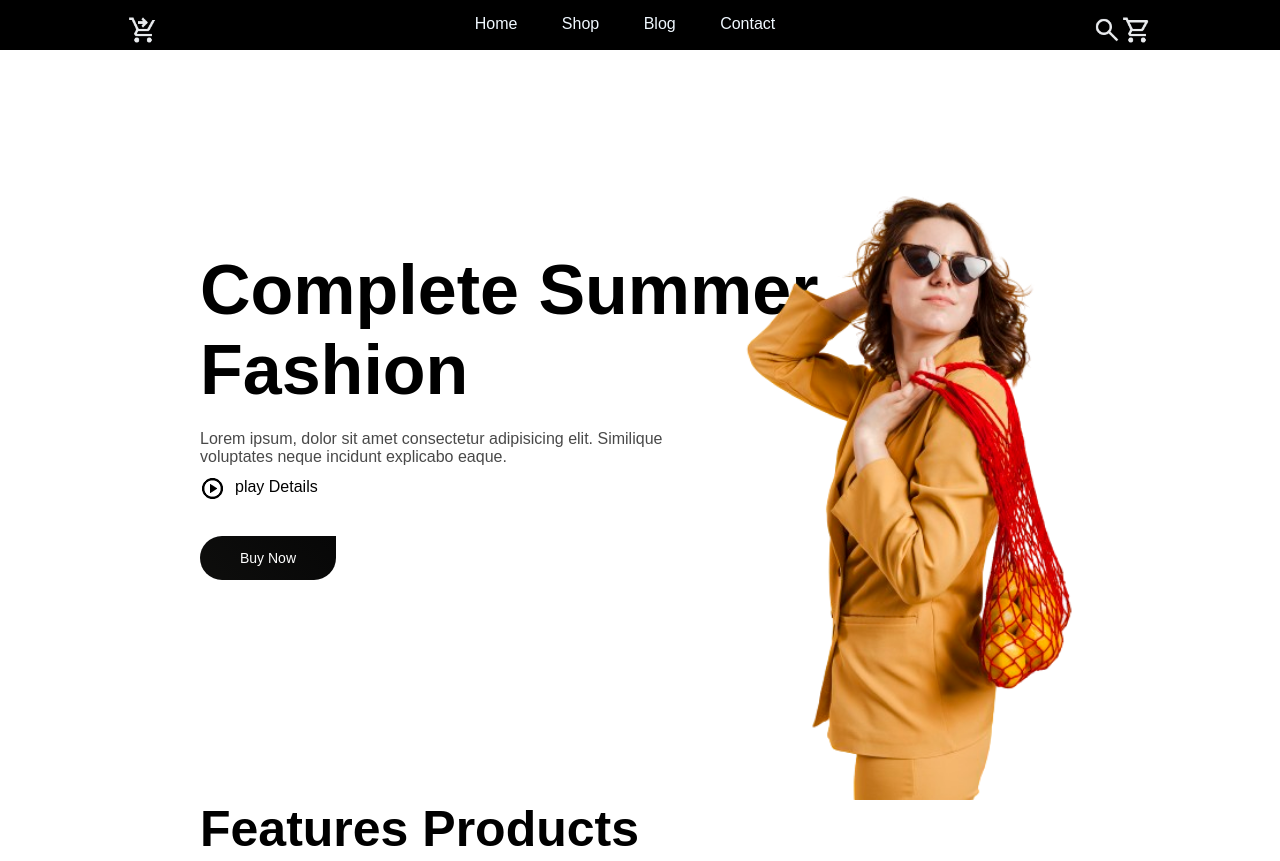
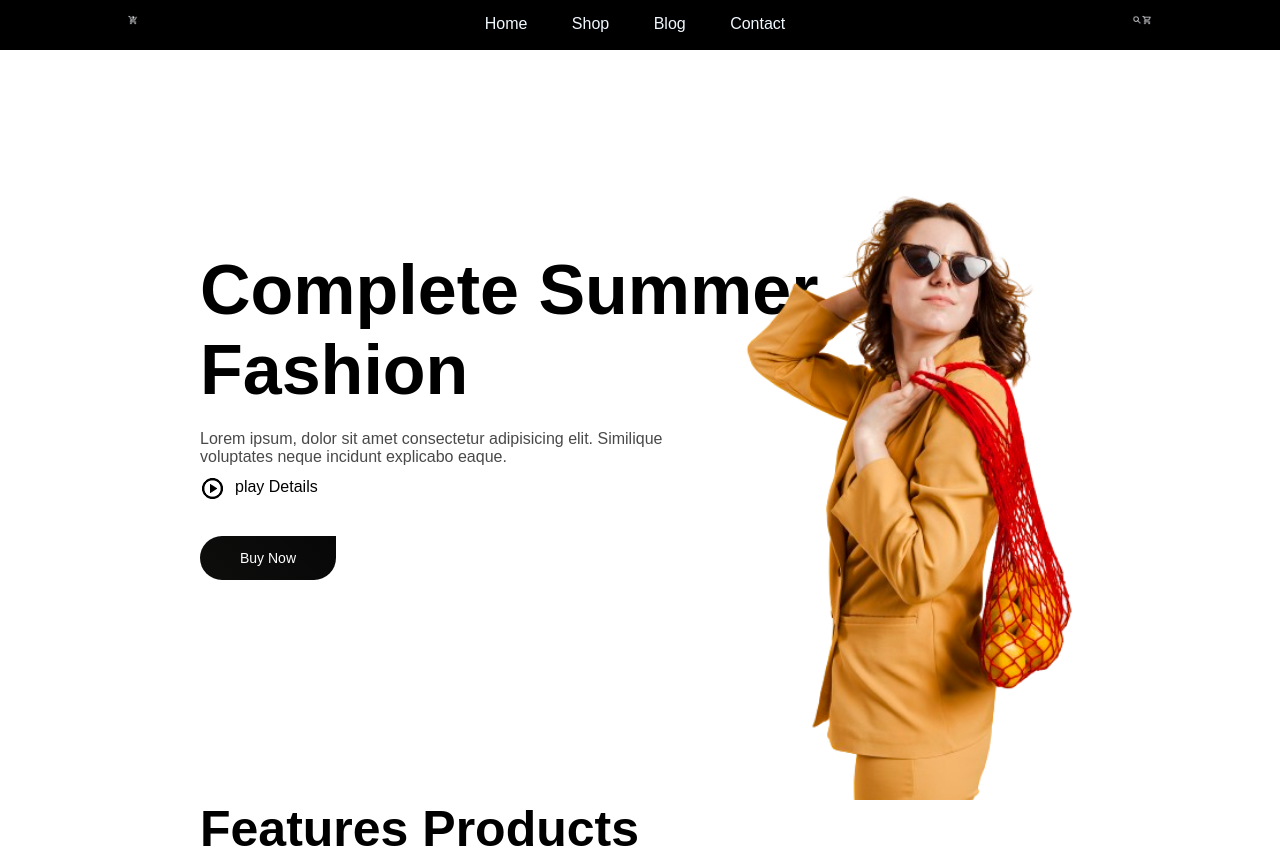
Before and after one commit to vigneshravi2396/Swetha-s-Boutique, a plain HTML site: page index.html in a window 1280 px wide. Shown: the top 861 px of the page. Drawn offline with Linux system fonts and the light colour scheme.

Commit message:
Update style.css

```diff
--- a/style.css
+++ b/style.css
@@ -22,8 +22,8 @@ a {
   height: 50px;
 }
 .head img {
-  width: 30px;
-  height: 30px;
+  width: 10px;
+  height: 10px;
   justify-content: left;
 }
 .navbar {
```
